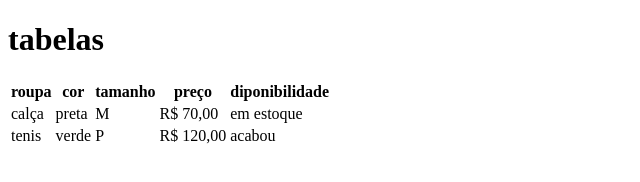
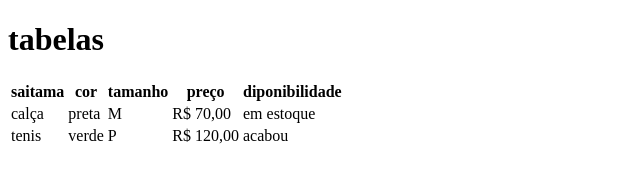
Before and after one commit to samuelXP12/aula-tabela, a plain HTML site: page index.html in a window 1280 px wide. Shown: the whole page, without its empty margins (0-640 px from the left). Drawn offline with Linux system fonts and the light colour scheme.

Commit message:
trocado de roupa para saitama

```diff
--- a/index.html
+++ b/index.html
@@ -10,7 +10,7 @@
 
     <table>
         <tr>
-           <th>roupa</th>
+           <th>saitama</th>
            <th>cor</th>
            <th>tamanho</th>
            <th>preço</th>
```
